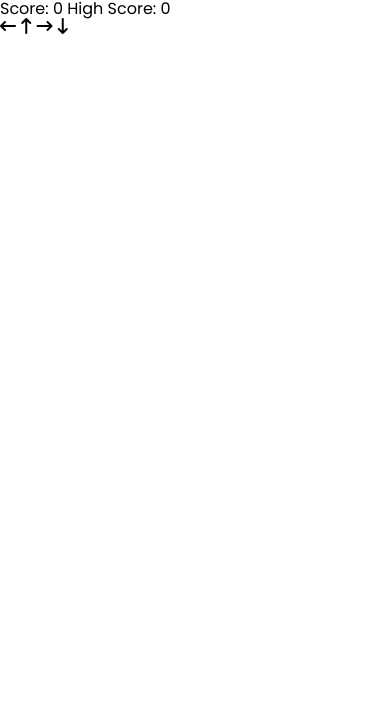
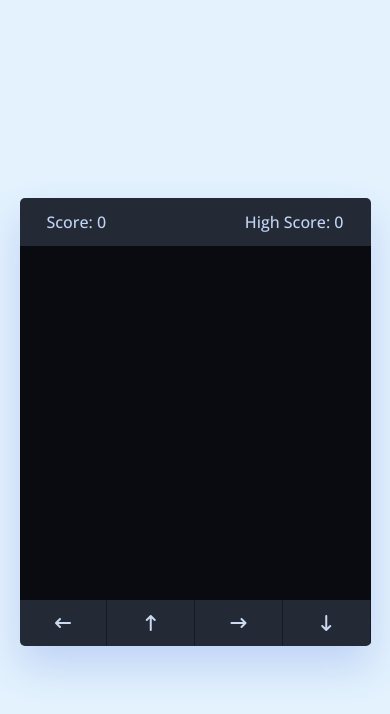
Before and after one commit to rahulvr29/Snake-Game, a plain HTML site: page index.html in a window 390 px wide. Drawn offline with nearby package versions, Linux system fonts and the light colour scheme.

Commit message:
css code

```diff
--- a/style/style.css
+++ b/style/style.css
@@ -1,60 +1,62 @@
-@import url('https://fonts.googleapis.com/css2?family=Poppins:wght@400;500;600;700;800;900&display=swap');
-
-*,
-*::after,
-*::before {
+@import url('https://fonts.googleapis.com/css2?family=Open+Sans:wght@400;500;600;700&display=swap');
+* {
   margin: 0;
   padding: 0;
   box-sizing: border-box;
-  outline: none;
+  font-family: 'Open Sans', sans-serif;
+}
+body {
+  display: flex;
+  align-items: center;
+  justify-content: center;
+  min-height: 100vh;
+  background: #E3F2FD;
+}
+.wrapper {
+  width: 65vmin;
+  height: 70vmin;
+  display: flex;
+  overflow: hidden;
+  flex-direction: column;
+  justify-content: center;
+  border-radius: 5px;
+  background: #232a36;
+  box-shadow: 0 20px 40px rgba(52, 87, 220, 0.2);
+}
+.game-details {
+  color: #c1d4f3;
+  font-weight: 500;
+  font-size: 1.2rem;
+  padding: 20px 27px;
+  display: flex;
+  justify-content: space-between;
+}
+.play-board {
+  height: 100%;
+  width: 100%;
+  display: grid;
+  background: #090b10;
+  grid-template: repeat(30, 1fr) / repeat(30, 1fr);
+}
+.play-board .food {
+  background: #FF003D;
+}
+.play-board .head {
+  background: #efff60;
 }
 
-html {
-  font-size: 16px;
-  scroll-behavior: smooth;
+.controls {
+  display: none;
+  justify-content: space-between;
 }
-
-body {
-  font-family: 'Poppins', sans-serif;
-  background-color: #fff;
-}
-
-/* global css */
-img {
-  width: 100%;
-  height: auto;
-  -o-object-fit: contain;
-  object-fit: contain;
-}
-
-a {
-  text-decoration: none;
-}
-
-li {
-  list-style: none;
-}
-
-.container {
-  max-width: 1140px;
-  margin: 0 auto;
-  padding-left: 1rem;
-  padding-right: 1rem;
-}
-
-.btn {
-  display: inline-block;
-  border-radius: 8px;
-  padding: 0.4rem 1.4rem;
-  margin-top: 0.5rem;
-  text-transform: capitalize;
-  font-size: 1.2rem;
-  font-weight: 500;
+.controls i {
+  padding: 25px 0;
+  text-align: center;
+  font-size: 1.3rem;
+  color: #ccdaf0;
+  width: calc(100% / 4);
   cursor: pointer;
-  /* customize */
-  background-color: #1c2042;
-  color: white;
-  border: 2px solid #1c2042;
+  border-right: 1px solid #171B26;
 }
 
 @media screen and (min-width: 576px) {
@@ -66,8 +68,22 @@ li {
 }
 
 /* Large devices (desktops) */
-
-@media (min-width: 991px) {
+@media screen and (max-width: 800px) {
+  .wrapper {
+    width: 90vmin;
+    height: 115vmin;
+  }
+  .game-details {
+    font-size: 1rem;
+    padding: 15px 27px;
+  }
+  .controls {
+    display: flex;
+  }
+  .controls i {
+    padding: 15px 0;
+    font-size: 1rem;
+  }
 }
 
 /* Extra large devices (large desktops) */
```
